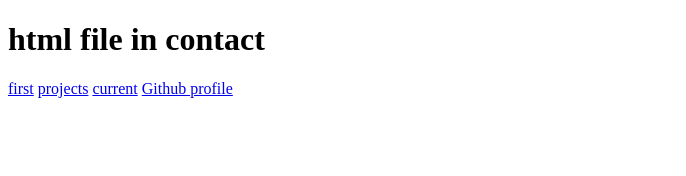
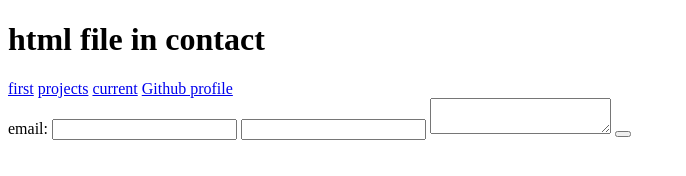
Before and after one commit to AvailableUsernameA/DSC106_lab01, a plain HTML site: page contact/index.html in a window 1280 px wide. Shown: the whole page, without its empty margins (0-686 px from the left). Drawn offline with Linux system fonts and the light colour scheme.

Commit message:
try modify contacty

```diff
--- a/contact/index.html
+++ b/contact/index.html
@@ -13,5 +13,13 @@
         <a href="index.html">current</a>
         <a href="https://github.com/AvailableUsernameA" target="_blank">Github profile</a>
     </nav>
+
+    <form action="mailto:huc014@ucsd.edu" method="post" enctype="text/plain">
+        <label>email:</label>
+        <input name="email" type="email">
+        <input name="subject">
+        <textarea name="body"></textarea>
+        <button></button>
+    </form>
 </body>
 </html>
```
